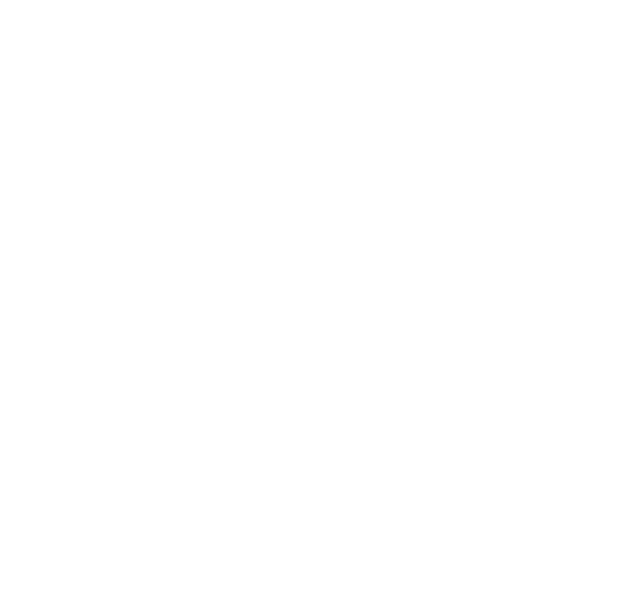
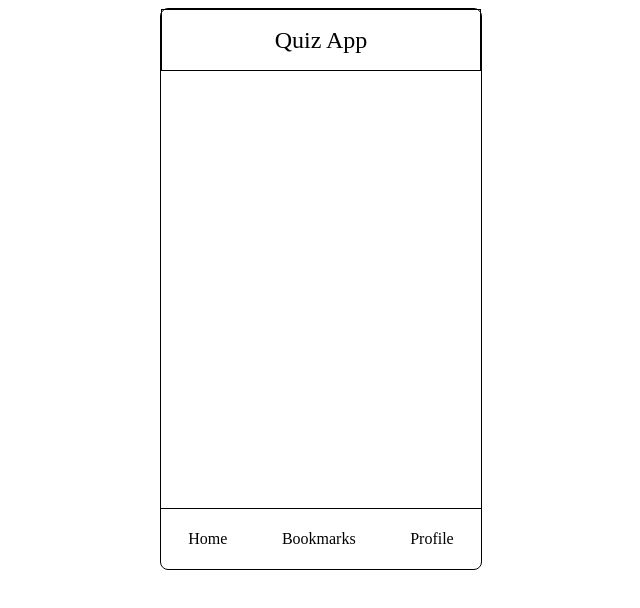
Before and after one commit to AndryBasaraba/Quizapp, a plain HTML site: page index.html in a window 1280 px wide. Shown: the whole page, without its empty margins (319-959 px from the left). Drawn offline with Linux system fonts and the light colour scheme.

Commit message:
header andfooter first commit

```diff
--- a/index.html
+++ b/index.html
@@ -7,6 +7,16 @@
     <title>Document</title>
   </head>
   <body>
+    <div class="app">
+      <div class="title">
+        Quiz App
+      </div>
 
+      <nav class="nav-menu">
+        <div class="nav-menu__item">Home</div>
+        <div class="nav-menu__item">Bookmarks</div>
+        <div class="nav-menu__item">Profile</div>
+      </nav>
+    </div>
   </body>
 </html>
--- a/style.css
+++ b/style.css
@@ -0,0 +1,43 @@
+
+.app {
+    position: relative;
+    margin: 0 auto;
+    height: 560px;
+    width: 320px;
+
+    border: 1px solid black;
+    border-radius: 8px;;
+}
+
+.title {
+    height: 60px;
+    display: flex;
+
+    justify-content: center;
+    align-items: center;
+
+    border: 1px solid black;
+
+    font-size: 24px;
+}
+
+.nav-menu {
+    position: absolute;
+    bottom: 0;
+
+    display: flex;
+
+    height: 60px;
+    width: 100%;
+
+    border-top: 1px solid black;
+}
+
+.nav-menu__item {
+    display: flex;
+    align-items: center;
+    justify-content: center;
+
+    height: 100%;
+    flex-grow: 1;
+}
```
